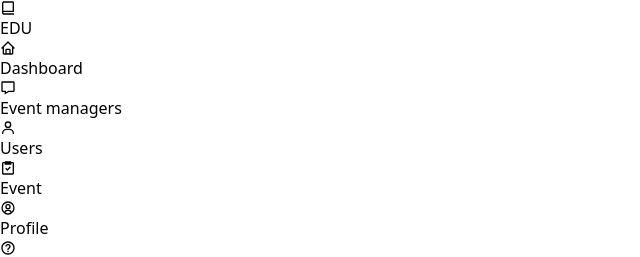
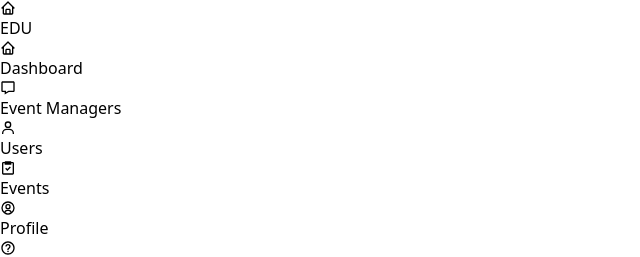
Before and after one commit to ravinduhasi/university-event-management-system, a React (Vite) app: page /admin in a window 1280 px wide. Shown: the top 257 px of the page, without its empty margins (0-640 px from the left). Built offline with nearby package versions, Linux system fonts and the light colour scheme.

Commit message:
refactor admin dashboard layout and sidebar components

```diff
--- a/src/App.jsx
+++ b/src/App.jsx
@@ -1,49 +1,19 @@
 import React from "react";
-import { BrowserRouter as Router, Routes, Route, Outlet } from "react-router-dom";
-
-// Page Components
+import { BrowserRouter as Router, Routes, Route } from "react-router-dom";
 import Home from "./pages/Home";
 import AuthPage from "./pages/SigninAndSignup";
-import ADashboard from "./pages/AdminDsh/AdminDashboard";
-import ManagerContent from "./pages/AdminDsh/ManagerContent";
-import UserContent from "./pages/AdminDsh/UserContent";
-import EventsContent from "./pages/AdminDsh/EventsContent";
-import ProfileContent from "./pages/AdminDsh/profileContent";
-import HelpContent from "./pages/AdminDsh/HelpContent";
-import ASidebar from "./pages/AdminDsh/ASidebar";
-
-// Layout Component with Sidebar
-function LayoutWithSidebar() {
-  return (
-    <div className="flex">
-      {/* Sidebar */}
-      <ASidebar />
-      {/* Main Content */}
-      <div className="flex-1 p-6">
-        <Outlet /> {/* Renders the matched child route */}
-      </div>
-    </div>
-  );
-}
+import LayoutWithSidebar from "./pages/AdminDsh/LayoutWithSidebar";
 
 function App() {
   return (
     <Router>
       <Routes>
-        {/* Public Routes (No Sidebar) */}
+        {/* Public Routes */}
         <Route path="/" element={<Home />} />
         <Route path="/SignUp" element={<AuthPage />} />
-        <Route path="/admin" element={<ADashboard />} />
 
-        {/* Routes With Sidebar */}
-        <Route element={<LayoutWithSidebar />}>
-        <Route path="/ADashboar" element={<ADashboard />} />
-          <Route path="/EventContent" element={<ManagerContent />} />
-          <Route path="/UserContent" element={<UserContent />} />
-          <Route path="/EventsContent" element={<EventsContent />} />
-          <Route path="/ProfileContent" element={<ProfileContent />} />
-          <Route path="/HelpContent" element={<HelpContent />} />
-        </Route>
+        {/* Layout With Sidebar */}
+        <Route path="/admin/*" element={<LayoutWithSidebar />} />
       </Routes>
     </Router>
   );
--- a/src/pages/AdminDsh/ASidebar.jsx
+++ b/src/pages/AdminDsh/ASidebar.jsx
@@ -1,50 +1,42 @@
-import { NavLink } from 'react-router-dom';
-import {
-  BiHome,
-  BiBookAlt,
-  BiMessage,
-  BiUser,
-  BiTask,
-  BiHelpCircle,
-  BiUserCircle,
-} from 'react-icons/bi';
-import LogOut from './LogOut';
+import React from "react";
+import { BiHome, BiMessage, BiUser, BiTask, BiHelpCircle, BiUserCircle } from "react-icons/bi";
+import LogOut from "./LogOut";
+import Content from "./Content";
+import ManagerContent from "./ManagerContent";
+import UserContent from "./UserContent";
+import EventsContent from "./EventsContent";
+import ProfileContent from "./ProfileContent";
+import HelpContent from "./HelpContent";
 
-const Sidebar = () => {
+const ASidebar = ({ setActiveContent }) => {
   const menuItems = [
-    { path: "", label: "Dashboard", icon: <BiHome /> },
-    { path: "/EventContent", label: "Event managers", icon: <BiMessage /> },
-    { path: "/UserContent", label: "Users", icon: <BiUser /> },
-    { path: "/EventsContent", label: "Event", icon: <BiTask /> },
-    { path: "/ProfileContent", label: "Profile", icon: <BiUserCircle /> },
-    { path: "/HelpContent", label: "Help", icon: <BiHelpCircle /> },
+    { label: "Dashboard", icon: <BiHome />, content: <Content /> },
+    { label: "Event Managers", icon: <BiMessage />, content: <ManagerContent /> },
+    { label: "Users", icon: <BiUser />, content: <UserContent /> },
+    { label: "Events", icon: <BiTask />, content: <EventsContent /> },
+    { label: "Profile", icon: <BiUserCircle />, content: <ProfileContent /> },
+    { label: "Help", icon: <BiHelpCircle />, content: <HelpContent /> },
   ];
 
   return (
-    <div className="flex flex-col gap-10 h-[94vh] pl-5">
+    <div className="flex flex-col gap-10 h-[94vh] pl-5 bg-gray-100">
       {/* Header */}
       <div className="text-center px-3 py-10 text-[#27374d] flex items-center gap-5">
-        <BiBookAlt className="text-2xl" />
+        <BiHome className="text-2xl" />
         <h1 className="text-2xl font-semibold">EDU</h1>
       </div>
 
       {/* Menu Items */}
       <div className="flex flex-col gap-5 flex-grow">
         {menuItems.map((item, index) => (
-          <NavLink
+          <div
             key={index}
-            to={item.path}
-            className={({ isActive }) =>
-              `flex items-center gap-5 text-lg font-semibold p-3 rounded-lg transition duration-300 ease-in-out ${
-                isActive
-                  ? "bg-[#27374d] text-[#dde6ed]"
-                  : "text-[#27374d] hover:bg-[#27374d] hover:text-[#dde6ed]"
-              }`
-            }
+            onClick={() => setActiveContent(item.content)}
+            className="flex items-center gap-5 text-lg font-semibold p-3 rounded-lg cursor-pointer transition duration-300 ease-in-out hover:bg-[#27374d] hover:text-white text-[#27374d]"
           >
             {item.icon}
             <span>{item.label}</span>
-          </NavLink>
+          </div>
         ))}
 
         {/* Logout Component */}
@@ -54,4 +46,4 @@ const Sidebar = () => {
   );
 };
 
-export default Sidebar;
+export default ASidebar;
--- /dev/null
+++ b/src/pages/AdminDsh/LayoutWithSidebar.jsx
@@ -0,0 +1,18 @@
+import React, { useState } from "react";
+import ASidebar from "./ASidebar";
+import Content from "./Content";
+
+const LayoutWithSidebar = () => {
+  const [activeContent, setActiveContent] = useState(<Content />);
+
+  return (
+    <div className="flex">
+      {/* Sidebar */}
+      <ASidebar setActiveContent={setActiveContent} />
+      {/* Main Content */}
+      <div className="flex-1 p-6">{activeContent}</div>
+    </div>
+  );
+};
+
+export default LayoutWithSidebar;
--- a/src/pages/AdminDsh/LogOut.jsx
+++ b/src/pages/AdminDsh/LogOut.jsx
@@ -8,7 +8,8 @@ const LogOut = () => {
   const handleLogout = () => {
     // Add your logout logic here (e.g., clearing tokens, user data, etc.)
     console.log('User logged out');
-    navigate('/Home'); // Redirect to the home page after logout
+    // Redirect to the home page after logout
+    navigate('/');
   };
 
   return (
```
